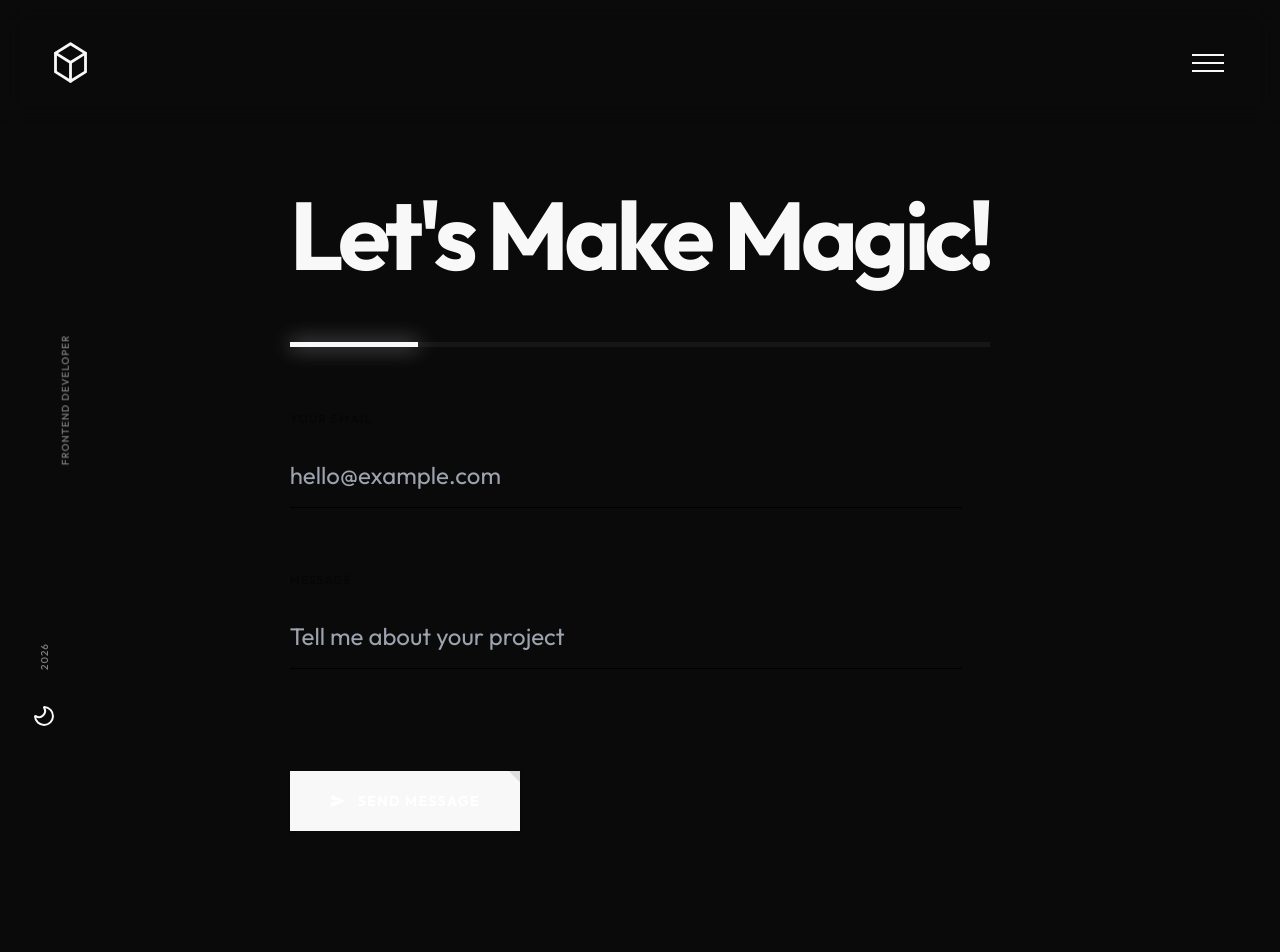
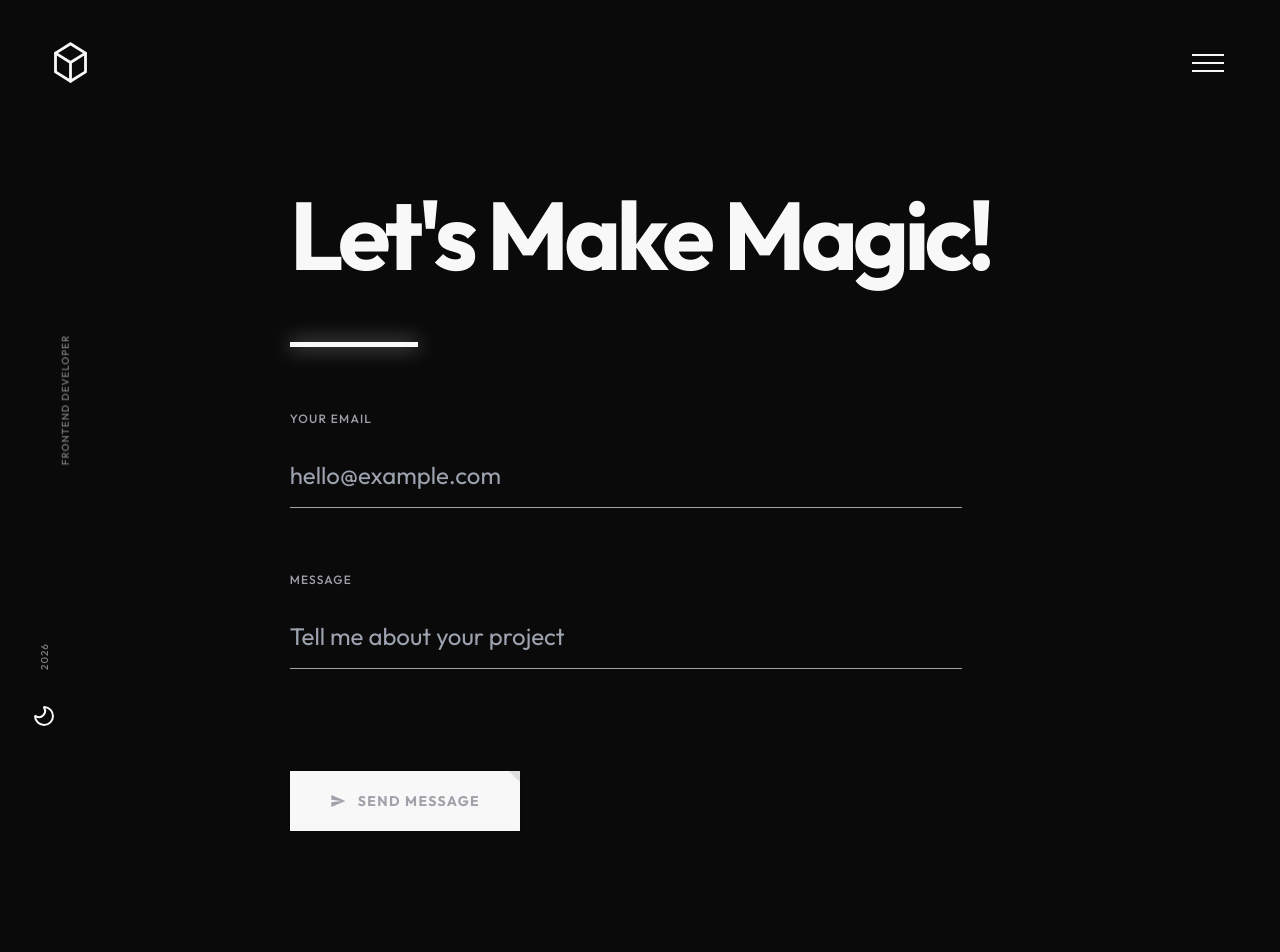
Before and after one commit to Amakiri201/portfolio-amadava, a React (Vite) app: page /contact in a window 1280 px wide. Shown: the top 952 px of the page. Built offline with nearby package versions, Linux system fonts and the light colour scheme.

Commit message:
refactor: update Contact component to use `--text-secondary` CSS variable for various text, border, and background colors.

```diff
--- a/src/components/Contact.tsx
+++ b/src/components/Contact.tsx
@@ -100,13 +100,13 @@ const Contact: React.FC = () => {
                     Let's Make Magic!
                 </h2>
 
-                <div className="w-full h-[5px] bg-white/5 mb-16 relative">
+                <div className="w-full h-[5px] bg-[--text-secondary]/5 mb-16 relative">
                     <div className="absolute top-0 left-0 w-32 h-full bg-[--text-primary] shadow-[--text-secondary] shadow-[0_0_20px_rgba(0,245,255,0.5)]"></div>
                 </div>
 
                 <form onSubmit={handleSubmit} className="space-y-12 lg:space-y-16 max-w-2xl">
                     <div className="relative group">
-                        <label htmlFor="email" className={`block text-xs font-medium uppercase tracking-widest mb-4 transition-colors ${errors.email ? 'text-red-500' : 'text-black/40 group-focus-within:text-[--text-primary]'}`}>
+                        <label htmlFor="email" className={`block text-xs font-medium uppercase tracking-widest mb-4 transition-colors ${errors.email ? 'text-red-500' : 'text-[--text-secondary] group-focus-within:text-[--text-primary]'}`}>
                             Your email
                         </label>
                         <input
@@ -114,7 +114,7 @@ const Contact: React.FC = () => {
                             id="email"
                             value={formData.email}
                             onChange={handleChange}
-                            className={`w-full bg-transparent border-b py-4 focus:outline-none transition-all text-xl lg:text-2xl placeholder:text-black/2 ${errors.email ? 'border-red-500' : 'border-black focus:border-[--text-primary]'}`}
+                            className={`w-full bg-transparent border-b py-4 focus:outline-none transition-all text-xl lg:text-2xl placeholder:text-[--text-secondary]/2 ${errors.email ? 'border-red-500' : 'border-[--text-secondary] focus:border-[--text-primary]'}`}
                             placeholder="hello@example.com"
                         />
                         {errors.email && (
@@ -125,7 +125,7 @@ const Contact: React.FC = () => {
                     </div>
 
                     <div className="relative group">
-                        <label htmlFor="message" className={`block text-xs font-medium uppercase tracking-widest mb-4 transition-colors ${errors.message ? 'text-red-500' : 'text-black/40 group-focus-within:text-[--text-primary]'}`}>
+                        <label htmlFor="message" className={`block text-xs font-medium uppercase tracking-widest mb-4 transition-colors ${errors.message ? 'text-red-500' : 'text-[--text-secondary] group-focus-within:text-[--text-primary]'}`}>
                             Message
                         </label>
                         <textarea
@@ -137,7 +137,7 @@ const Contact: React.FC = () => {
                                 e.target.style.height = 'auto';
                                 e.target.style.height = e.target.scrollHeight + 'px';
                             }}
-                            className={`w-full max-h-[250px] bg-transparent border-b py-4 focus:outline-none transition-all text-xl lg:text-2xl placeholder:text-black/2 resize-none overflow-hidden ${errors.message ? 'border-red-500' : 'border-black focus:border-[--text-primary]'}`}
+                            className={`w-full max-h-[250px] bg-transparent border-b py-4 focus:outline-none transition-all text-xl lg:text-2xl placeholder:text-[--text-secondary]/2 resize-none overflow-hidden ${errors.message ? 'border-red-500' : 'border-[--text-secondary] focus:border-[--text-primary]'}`}
                             placeholder="Tell me about your project"
                         />
                         {errors.message && (
@@ -160,7 +160,7 @@ const Contact: React.FC = () => {
                             disabled={status === 'submitting'}
                             className="group relative inline-flex items-center gap-4 bg-[--text-primary] text-black px-8 py-4 lg:px-10 lg:py-5 font-bold uppercase tracking-widest text-sm overflow-hidden transition-all hover:scale-[1.02] active:scale-[0.98] h-auto rounded-none hover:bg-[--text-primary] disabled:opacity-70 disabled:grayscale disabled:scale-100"
                         >
-                            <span className="relative z-10 flex text-white items-center gap-3">
+                            <span className="relative z-10 flex text-[--text-secondary] items-center gap-3">
                                 {status === 'submitting' ? (
                                     <>
                                         <Loader2 className="w-5 h-5 animate-spin" />
```
